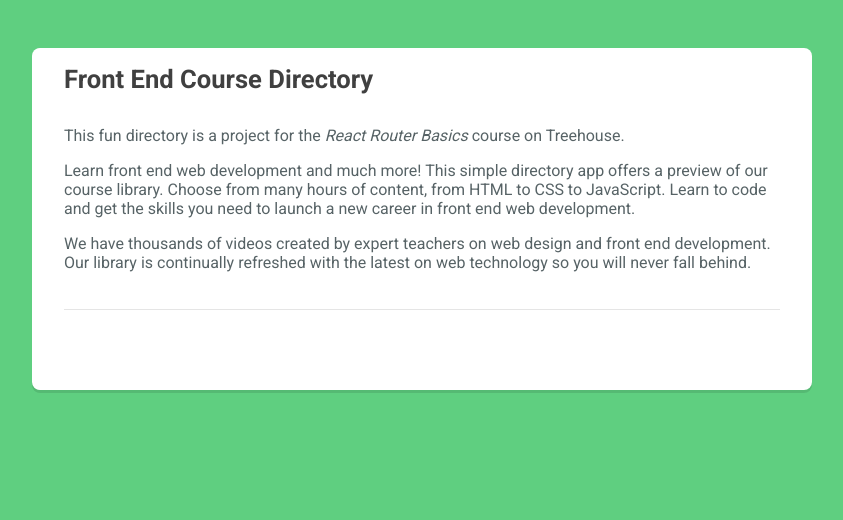
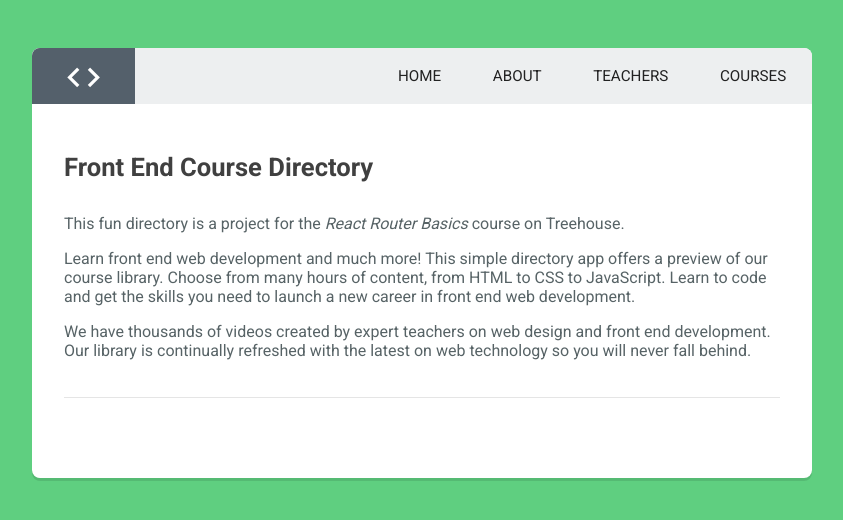
Before and after one commit to john-blaine/react-routing-examples, a React (Create React App) app: page / in a window 1280 px wide. Shown: the top 520 px of the page, without its empty margins (218-1061 px from the left). Built offline with nearby package versions, Linux system fonts and the light colour scheme.

Commit message:
Import/Add Header component, and make it global to all routes

```diff
--- a/src/components/App.js
+++ b/src/components/App.js
@@ -5,10 +5,12 @@ import {
 } from 'react-router-dom';
 import Home from './Home';
 import About from './About';
+import Header from './Header';
 
 const App = () => (
   <BrowserRouter>
     <div className="container">
+      <Header />
       <Route exact path="/" component={Home} />
       <Route path="/about" component={About} />
     </div>
```
